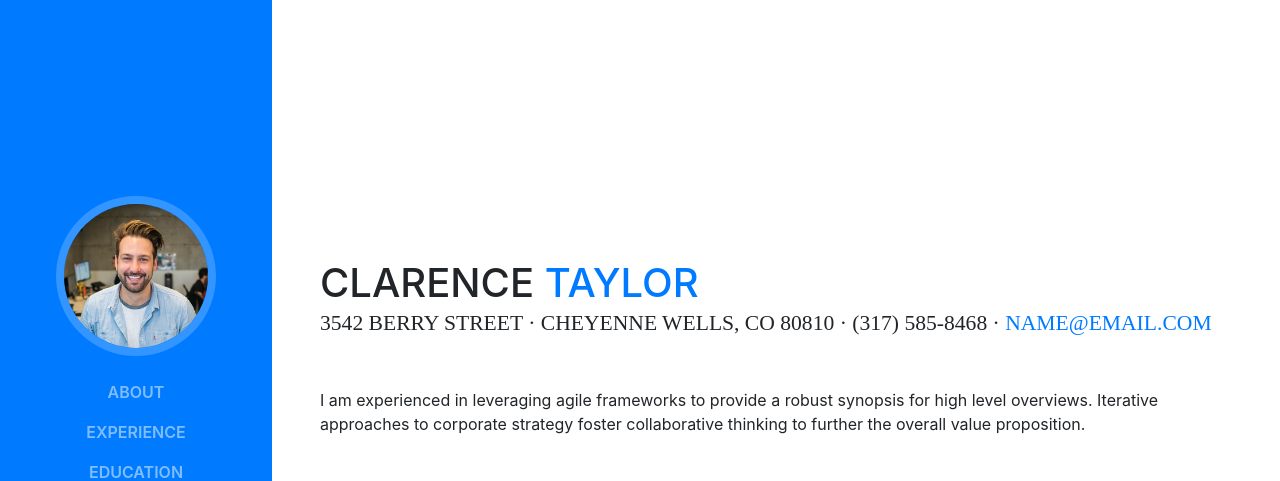
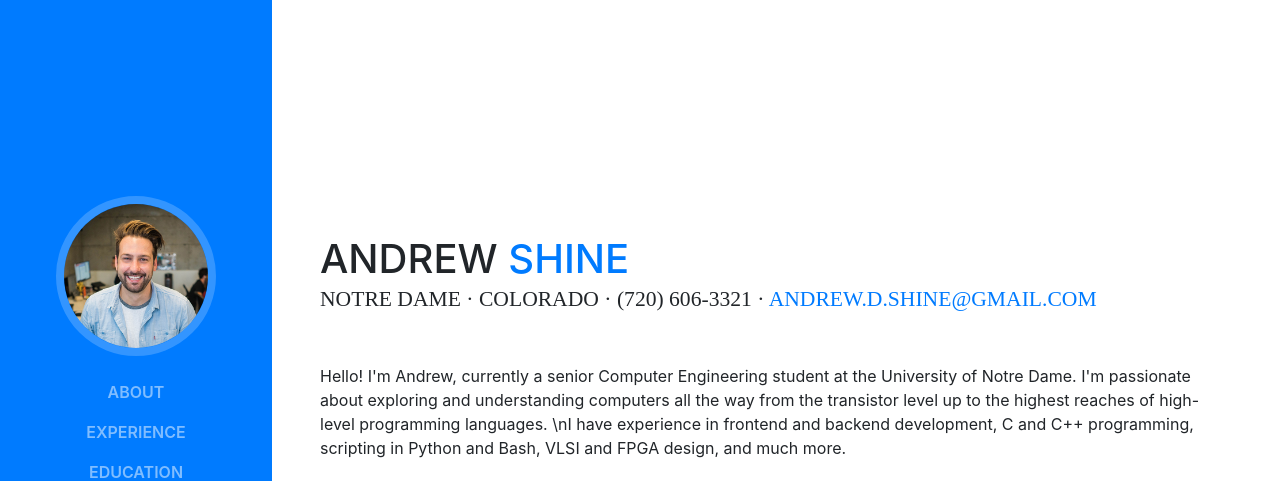
Before and after one commit to AndrewDShine/AndrewDShine.github.io, a website with bundled scripts: page index.html in a window 1280 px wide. Shown: the top 481 px of the page. Built offline with nearby package versions, Linux system fonts and the light colour scheme; a web font is replaced by a local one.

Commit message:
initial details

```diff
--- a/index.html
+++ b/index.html
@@ -8,7 +8,7 @@
     <meta name="description" content="">
     <meta name="author" content="">
 
-    <title>Resume - Start Bootstrap Theme</title>
+    <title>Andrew Shine - Portfolio</title>
 
     <!-- Bootstrap core CSS -->
     <link href="vendor/bootstrap/css/bootstrap.min.css" rel="stylesheet">
@@ -65,13 +65,13 @@
 
       <section class="resume-section p-3 p-lg-5 d-flex d-column" id="about">
         <div class="my-auto">
-          <h1 class="mb-0">Clarence
-            <span class="text-primary">Taylor</span>
+          <h1 class="mb-0">Andrew
+            <span class="text-primary">Shine</span>
           </h1>
-          <div class="subheading mb-5">3542 Berry Street · Cheyenne Wells, CO 80810 · (317) 585-8468 ·
-            <a href="mailto:name@email.com">name@email.com</a>
+          <div class="subheading mb-5">Notre Dame · Colorado · (720) 606-3321 ·
+            <a href="mailto:name@email.com">andrew.d.shine@gmail.com</a>
           </div>
-          <p class="mb-5">I am experienced in leveraging agile frameworks to provide a robust synopsis for high level overviews. Iterative approaches to corporate strategy foster collaborative thinking to further the overall value proposition.</p>
+          <p class="mb-5">Hello! I'm Andrew, currently a senior Computer Engineering student at the University of Notre Dame. I'm passionate about exploring and understanding computers all the way from the transistor level up to the highest reaches of high-level programming languages. \nI have experience in frontend and backend development, C and C++ programming, scripting in Python and Bash, VLSI and FPGA design, and much more.</p>
           <ul class="list-inline list-social-icons mb-0">
             <li class="list-inline-item">
               <a href="#">
```
